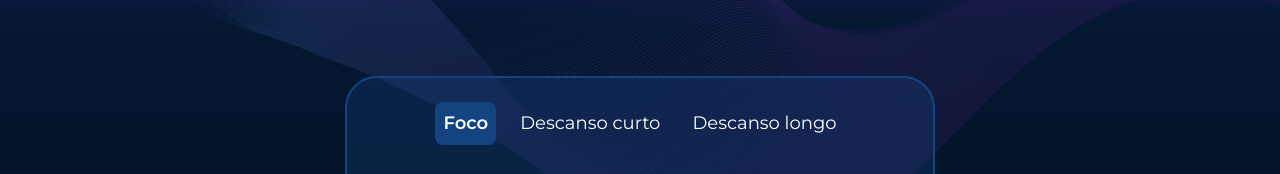
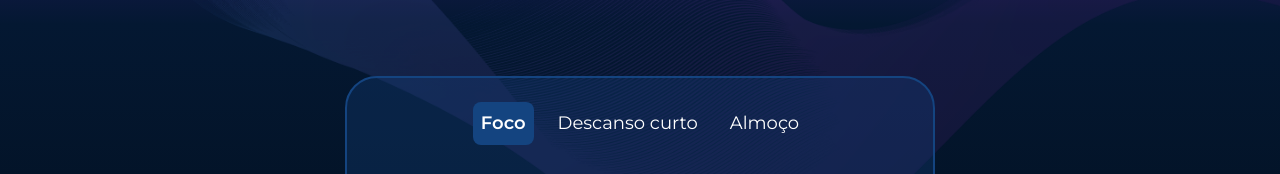
Before and after one commit to NogueiraCod/Fokus, a plain HTML site: page index.html in a window 1280 px wide. Shown: the part 548-722 px from the top of the page. Drawn offline with nearby package versions, Linux system fonts and the light colour scheme; a web font is replaced by a local one.

Commit message:
tempo mudado

```diff
--- a/index.html
+++ b/index.html
@@ -44,7 +44,7 @@
                         <button data-contexto="short" class="app__card-button app__card-button--curto">Descanso curto</button>
                     </li>
                     <li class="app__card-list-item">
-                        <button data-contexto="long" class="app__card-button app__card-button--longo">Descanso longo</button>
+                        <button data-contexto="long" class="app__card-button app__card-button--longo">Almoço</button>
                     </li>
                 </ul>
                 <div id="timer" class="app__card-timer"></div>
```
